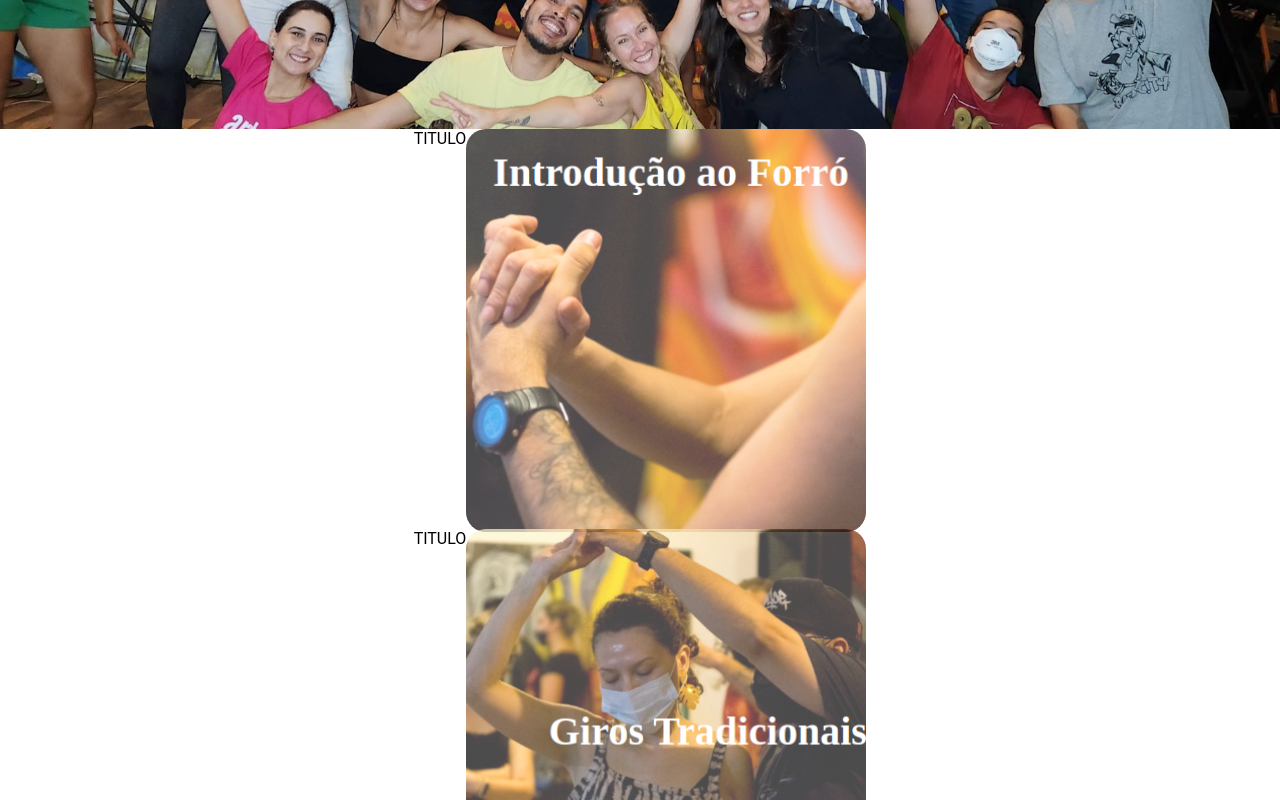
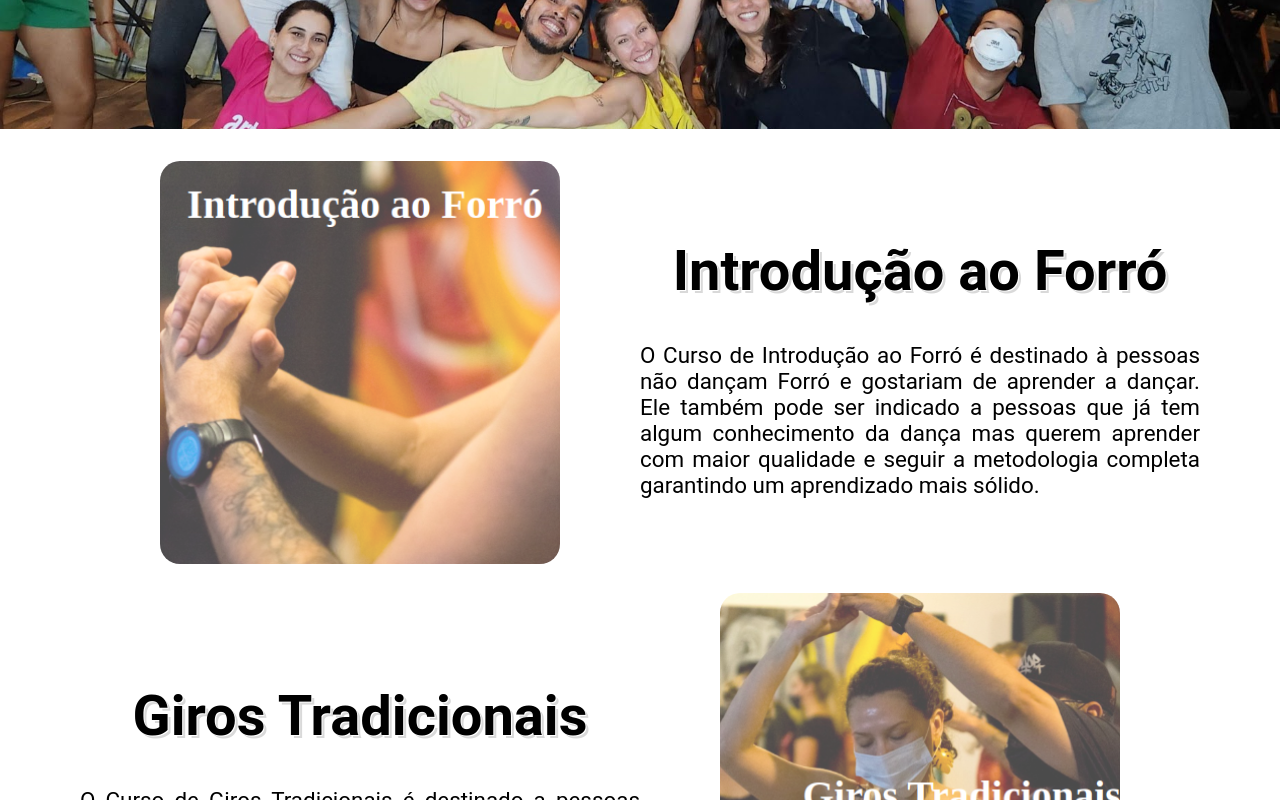
Before and after one commit to WalquiriaGodoy/react-typescript-web-page-lab, a React app: page /cursos in a window 1280 px wide. Shown: the part 500-1300 px from the top of the page. Built offline with nearby package versions, Linux system fonts and the light colour scheme.

Commit message:
Ajustando cursos na página de  "cursos"
Incluindo título e texto nos componentes através da lista de objetos (listadecursos) + ajuste do css conforme display do figma.

```diff
--- a/package.json
+++ b/package.json
@@ -17,7 +17,7 @@
     "@testing-library/user-event": "^13.5.0",
     "@types/jest": "^27.5.2",
     "@types/node": "^16.11.39",
-    "@types/react": "^18.0.12",
+    "@types/react": "^18.3.2",
     "@types/react-dom": "^18.0.5",
     "@types/react-input-mask": "^3.0.5",
     "@types/styled-components": "^5.1.26",
--- a/src/Componentes/CourseCard/CourseCard.styles.ts
+++ b/src/Componentes/CourseCard/CourseCard.styles.ts
@@ -1,4 +1,4 @@
-import styled, { css } from 'styled-components';
+import styled, { css } from "styled-components";
 
 type TilteProps = {
   $textAlign?: string;
@@ -7,7 +7,8 @@ type TilteProps = {
 };
 
 export const CardWrapper = styled.div`
-  display: inline-block;
+  display: flex;
+  justify-content: center;
   position: relative;
   width: 100%;
   height: 100%;
@@ -31,7 +32,7 @@ export const Image = styled.div`
 
 export const Title = styled.div<TilteProps>`
   ${({ $textAlign, $top, $rigth }) => css`
-    font-family: 'IrishGrover';
+    font-family: "IrishGrover";
     position: absolute;
     font-size: 40px;
     font-weight: 600;
--- a/src/Componentes/CourseCard/CourseCard.tsx
+++ b/src/Componentes/CourseCard/CourseCard.tsx
@@ -1,5 +1,5 @@
-import { ReactNode } from 'react';
-import * as S from './CourseCard.styles';
+import { ReactNode } from "react";
+import * as S from "./CourseCard.styles";
 
 type CourseCardProps = {
   name?: string;
--- a/src/Componentes/Courses/CoursesList.tsx
+++ b/src/Componentes/Courses/CoursesList.tsx
@@ -1,111 +1,131 @@
-import { GirosTradicionaisNamedImage } from '../../assets/namedImages/GirosTradicionaisNamedImage';
-import { GirosDeCincoPisadasNamedImage } from '../../assets/namedImages/GirosDeCincoPisadasNamedImage';
-import { IntroducaoAoForroNamedImage } from '../../assets/namedImages/IntroduçãoAoForroNamedImage';
-import { CaminhadasDoRootsNamedImage } from '../../assets/namedImages/CaminhadasDoRootsNamedImage';
-import { GirosDoRootsNamedImage } from '../../assets/namedImages/GirosDoRootsNamedImage';
-import { PushAndPullESacadasNamedImage } from '../../assets/namedImages/PushAndPullESacadasNamedImage';
-import { ArrastadasETrocadilhosNamedImage } from '../../assets/namedImages/ArrastadasETrocadilhosNamedImage';
+import { GirosTradicionaisNamedImage } from "../../assets/namedImages/GirosTradicionaisNamedImage";
+import { GirosDeCincoPisadasNamedImage } from "../../assets/namedImages/GirosDeCincoPisadasNamedImage";
+import { IntroducaoAoForroNamedImage } from "../../assets/namedImages/IntroduçãoAoForroNamedImage";
+import { CaminhadasDoRootsNamedImage } from "../../assets/namedImages/CaminhadasDoRootsNamedImage";
+import { GirosDoRootsNamedImage } from "../../assets/namedImages/GirosDoRootsNamedImage";
+import { PushAndPullESacadasNamedImage } from "../../assets/namedImages/PushAndPullESacadasNamedImage";
+import { ArrastadasETrocadilhosNamedImage } from "../../assets/namedImages/ArrastadasETrocadilhosNamedImage";
 
-export const coursesList = [
+interface Course {
+  name: string;
+  children: React.ReactNode;
+  description: string;
+}
+
+export const coursesList: Course[] = [
   {
-    name: 'Introdução ao Forró',
+    name: "Introdução ao Forró",
     children: <IntroducaoAoForroNamedImage />,
+    description:
+      "O Curso de Introdução ao Forró é destinado à pessoas não dançam Forró e gostariam de aprender a dançar. Ele também pode ser indicado a pessoas que já tem algum conhecimento da dança mas querem aprender com maior qualidade e seguir a metodologia completa garantindo um aprendizado mais sólido.",
   },
   {
-    name: 'Giros Tradicionais',
+    name: "Giros Tradicionais",
     children: <GirosTradicionaisNamedImage />,
+    description:
+      "O Curso de Giros Tradicionais é destinado a pessoas que já dançam Forró e querem desenvolver os giros mais usados no Forró Universitário. Ele é indicado também aos alunos que já concluiram o curso de Introdução ao Forró",
   },
   {
-    name: 'Giros de Cinco Pisadas',
+    name: "Giros de Cinco Pisadas",
     children: <GirosDeCincoPisadasNamedImage />,
+    description:
+      "O Curso de Repertório de 5 pisadas é destinado a pessoas que já dançam Forró Universitário e desejam adquirir um repertório diferenciado em termos de marcação das pisadas e dinâmica dos movimentos.",
   },
   {
-    name: 'Caminhadas do Roots',
+    name: "Caminhadas do Roots",
     children: <CaminhadasDoRootsNamedImage />,
+    description:
+      "O Curso de Desenvoltura no Forró Universitário é destinado a pessoas que já dançam o Forró Universitário, sabem fazer os Giros Tradicionais e querem adquirir maior autonomia, sequenciação e variações dos movimetos tradicionais.",
   },
   {
-    name: 'Giros do Roots',
+    name: "Giros do Roots",
     children: <GirosDoRootsNamedImage />,
+    description:
+      "O Curso de Aperfeiçoamento do Forró Estilio Roots é destinado aos alunos que já passaram pelos cursos de Técnicas e Variações e Desenvoltura no Forró Estilo Roots. Ele propõe um aperfeiçoamento das técnicas de execução e comunicação proporcionando maior autonomia, capacidade de sequenciação e variação de movimentos.",
   },
   {
-    name: 'Push & Pull e Sacadas',
+    name: "Push & Pull e Sacadas",
     children: <PushAndPullESacadasNamedImage />,
+    description:
+      "O Curso de Musicalidade e Conexão é destinado a pessoas que já dançam o Forró Universitário, sabem fazer os Giros Tradicionais e querem adquirir maior fluidez na dança, conexão com o par e aprender movimentos que podem ser usados e variados de acordo com o rítmo e melodia musical.",
   },
   {
-    name: 'Arrastadas e Trocadilhos',
+    name: "Arrastadas e Trocadilhos",
     children: <ArrastadasETrocadilhosNamedImage />,
+    description:
+      "O Curso de Autonomia do Forró Estilio Roots é destinado aos alunos que já passaram pelos cursos de Técnicas e Variações e Desenvoltura, e Aperfeiçoamento no Forró Estilo Roots. Ele propõe um formato de estudo de movimentos complexos associados as técnicas de execução e comunicação desenvolvendo no aluno a capacidade de tirar e organizar diversos movimentos do Estilo.",
   },
 ];
 
 export const coursesListDuplicated = [
   {
-    name: 'Introdução ao Forró',
+    name: "Introdução ao Forró",
     children: <IntroducaoAoForroNamedImage />,
-    key: 'Img1',
+    key: "Img1",
   },
   {
-    name: 'Giros Tradicionais',
+    name: "Giros Tradicionais",
     children: <GirosTradicionaisNamedImage />,
-    key: 'Img2',
+    key: "Img2",
   },
   {
-    name: 'Giros de Cinco Pisadas',
+    name: "Giros de Cinco Pisadas",
     children: <GirosDeCincoPisadasNamedImage />,
-    key: 'Img3',
+    key: "Img3",
   },
   {
-    name: 'Caminhadas do Roots',
+    name: "Caminhadas do Roots",
     children: <CaminhadasDoRootsNamedImage />,
-    key: 'Img4',
+    key: "Img4",
   },
   {
-    name: 'Giros do Roots',
+    name: "Giros do Roots",
     children: <GirosDoRootsNamedImage />,
-    key: 'Img5',
+    key: "Img5",
   },
   {
-    name: 'Push & Pull e Sacadas',
+    name: "Push & Pull e Sacadas",
     children: <PushAndPullESacadasNamedImage />,
-    key: 'Img6',
+    key: "Img6",
   },
   {
-    name: 'Arrastadas e Trocadilhos',
+    name: "Arrastadas e Trocadilhos",
     children: <ArrastadasETrocadilhosNamedImage />,
-    key: 'Img7',
+    key: "Img7",
   },
   {
-    name: 'Introdução ao Forró',
+    name: "Introdução ao Forró",
     children: <IntroducaoAoForroNamedImage />,
-    key: 'Img8',
+    key: "Img8",
   },
   {
-    name: 'Giros Tradicionais',
+    name: "Giros Tradicionais",
     children: <GirosTradicionaisNamedImage />,
-    key: 'Img9',
+    key: "Img9",
   },
   {
-    name: 'Giros de Cinco Pisadas',
+    name: "Giros de Cinco Pisadas",
     children: <GirosDeCincoPisadasNamedImage />,
-    key: 'Img10',
+    key: "Img10",
   },
   {
-    name: 'Caminhadas do Roots',
+    name: "Caminhadas do Roots",
     children: <CaminhadasDoRootsNamedImage />,
-    key: 'Img11',
+    key: "Img11",
   },
   {
-    name: 'Giros do Roots',
+    name: "Giros do Roots",
     children: <GirosDoRootsNamedImage />,
-    key: 'Img12',
+    key: "Img12",
   },
   {
-    name: 'Push & Pull e Sacadas',
+    name: "Push & Pull e Sacadas",
     children: <PushAndPullESacadasNamedImage />,
-    key: 'Img13',
+    key: "Img13",
   },
   {
-    name: 'Arrastadas e Trocadilhos',
+    name: "Arrastadas e Trocadilhos",
     children: <ArrastadasETrocadilhosNamedImage />,
-    key: 'Img14',
+    key: "Img14",
   },
 ];
--- a/src/Componentes/ListaDeCursos/index.tsx
+++ b/src/Componentes/ListaDeCursos/index.tsx
@@ -1,11 +1,21 @@
-import * as S from './styles';
+import * as S from "./styles";
 
-import { Curso } from '../Proprios/Curso';
+import { Curso } from "../Proprios/Curso";
+
+import { coursesList } from "../Courses/CoursesList";
 
 export const ListaDeCursos = () => {
   return (
     <S.ListaDeCursosContainer>
-      <Curso />
+      {coursesList.map((Course, index) => (
+        <Curso
+          key={Course.name}
+          name={Course.name}
+          children={Course.children}
+          description={Course.description}
+          reverse={index % 2 !== 0}
+        />
+      ))}
     </S.ListaDeCursosContainer>
   );
 };
--- a/src/Componentes/ListaDeCursos/styles.ts
+++ b/src/Componentes/ListaDeCursos/styles.ts
@@ -1,7 +1,23 @@
-import styled from 'styled-components';
+import styled from "styled-components";
 
 export const ListaDeCursosContainer = styled.div`
   display: flex;
   flex-direction: column;
   align-items: center;
 `;
+
+export const DescriptionStyle = styled.div`
+  font-size: 1.4rem;
+  line-height: 2re;
+  text-align: justify;
+  font-weigth: 500;
+  flex: 1;
+
+  h1 {
+    text-align: center;
+    font-size: 2.5em;
+    font-family: "Roboto";
+
+    text-shadow: 1px 1px 0px #fff, 3px 3px 0px rgba(0, 0, 0, 0.15);
+  }
+`;
--- a/src/Componentes/Proprios/Curso/index.tsx
+++ b/src/Componentes/Proprios/Curso/index.tsx
@@ -1,23 +1,33 @@
-import React from 'react';
-import * as S from './styles';
-import { coursesList } from '../../Courses/CoursesList';
-import { CourseCard } from '../../CourseCard/CourseCard';
+import React from "react";
+import * as S from "./styles";
+import { coursesList } from "../../Courses/CoursesList";
+import { CourseCard } from "../../CourseCard/CourseCard";
+import { DescriptionStyle } from "src/Componentes/ListaDeCursos/styles";
 
-interface CursoProps {}
+interface CursoProps {
+  name: string;
+  children: React.ReactNode;
+  description: string;
+  reverse: boolean;
+}
 
-export const Curso: React.FC<CursoProps> = () => {
+export const Curso: React.FC<CursoProps> = ({
+  name,
+  children,
+  description,
+  reverse,
+}) => {
   return (
     <>
-      {coursesList.map((course) => {
-        return (
-          <S.CursoContainter key={course.name}>
-            <>TITULO</>
-            <S.ImageContainer>
-              <CourseCard key={course.name} children={course.children} />
-            </S.ImageContainer>
-          </S.CursoContainter>
-        );
-      })}{' '}
+      <S.CursoContainter key={name} reverse={reverse}>
+        <S.ImageContainer>
+          <CourseCard children={children} />
+        </S.ImageContainer>
+        <DescriptionStyle>
+          <h1>{name}</h1>
+          <p>{description}</p>
+        </DescriptionStyle>
+      </S.CursoContainter>
     </>
   );
 };
--- a/src/Componentes/Proprios/Curso/styles.ts
+++ b/src/Componentes/Proprios/Curso/styles.ts
@@ -1,14 +1,22 @@
-import styled from 'styled-components';
+import styled from "styled-components";
 
-export const CursoContainter = styled.div`
+interface CursoContainterProps {
+  reverse: boolean;
+}
+
+export const CursoContainter = styled.div<CursoContainterProps>`
   display: flex;
-  flex-direction: row;
+  flex-direction: ${({ reverse }) => (reverse ? "row-reverse" : "row")};
   justify-content: space-between;
+  align-items: center;
+  margin-top: 2rem;
+  padding: 0 5rem;
 `;
 
 export const ImageContainer = styled.div`
   width: 400px;
   height: 400px;
+  flex: 1;
 
   img {
     width: 100%;
```
Also changed, not shown: src/Componentes/Sobre/sobre.tsx (+11 -11 lines), 1 other file (tests, documents, lock files or other folders).
